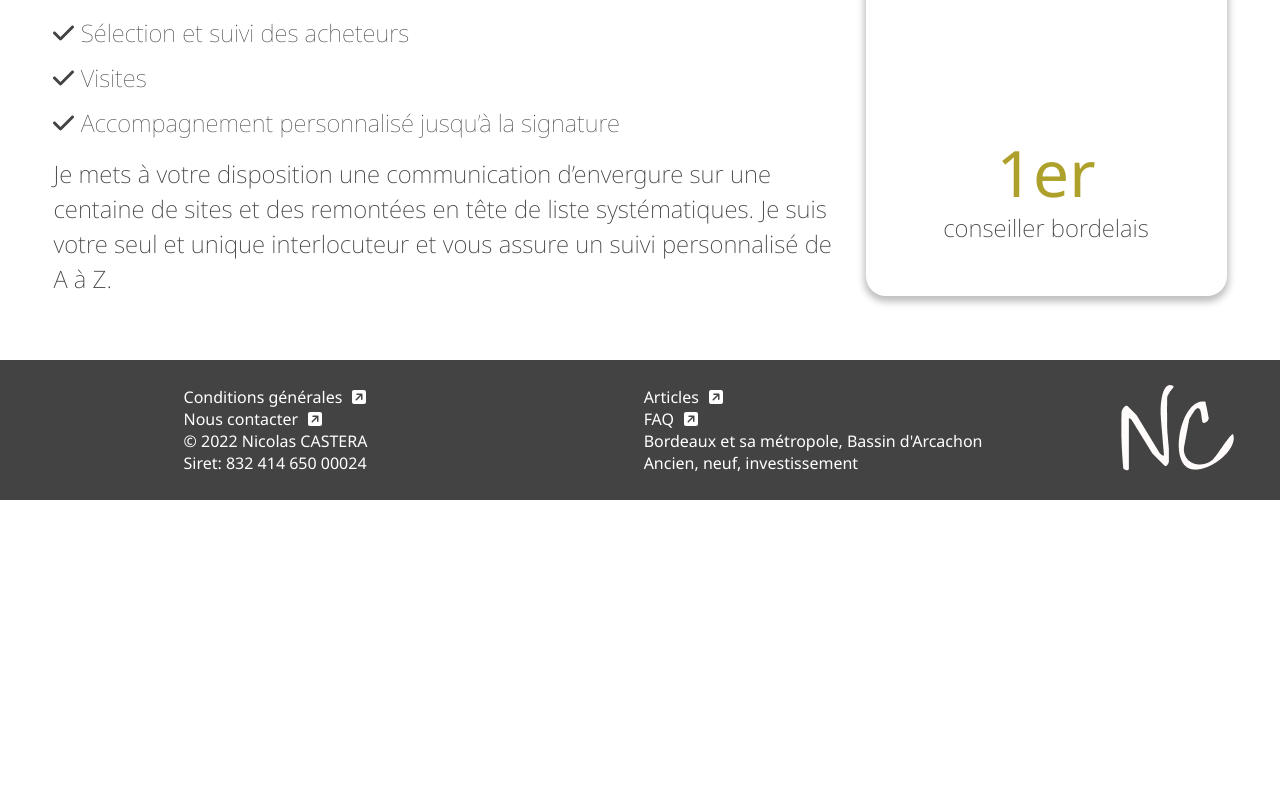
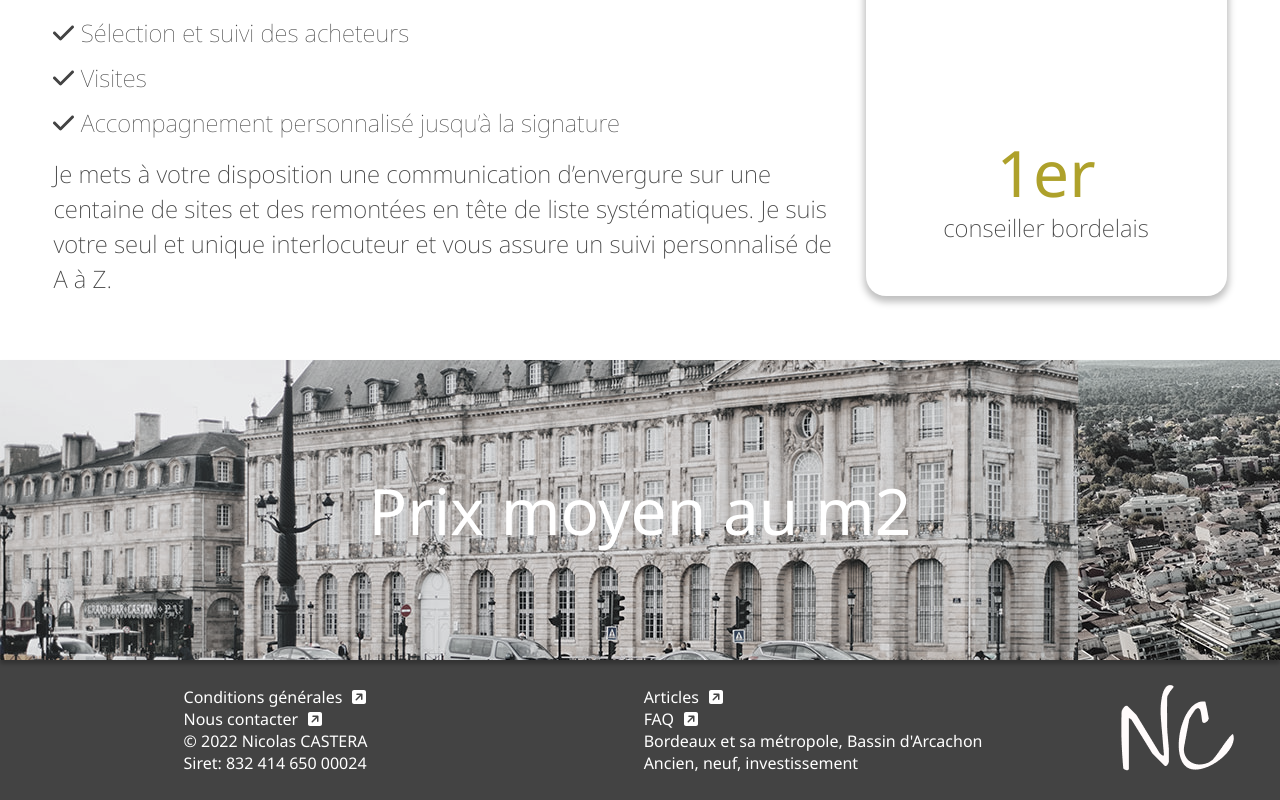
Before and after one commit to magicniclus/monIndependant, a React (Create React App) app: page / in a window 1280 px wide. Shown: the part 1132-1932 px from the top of the page. Before the commit the page ends 1632 px from the top, so only its background shows below. Built offline with nearby package versions, Linux system fonts and the light colour scheme.

Commit message:
Update TopMainContainer.js

```diff
--- a/src/components/main/TopMainContainer.js
+++ b/src/components/main/TopMainContainer.js
@@ -92,6 +92,11 @@ const TopMainContainer = () => {
                         </ul>
                 </div>
             </div>
+            <div className="price">
+                <div className="title">
+                    <h2>Prix moyen au m2</h2>
+                </div>
+            </div>
         </div>
     );
 };
```
